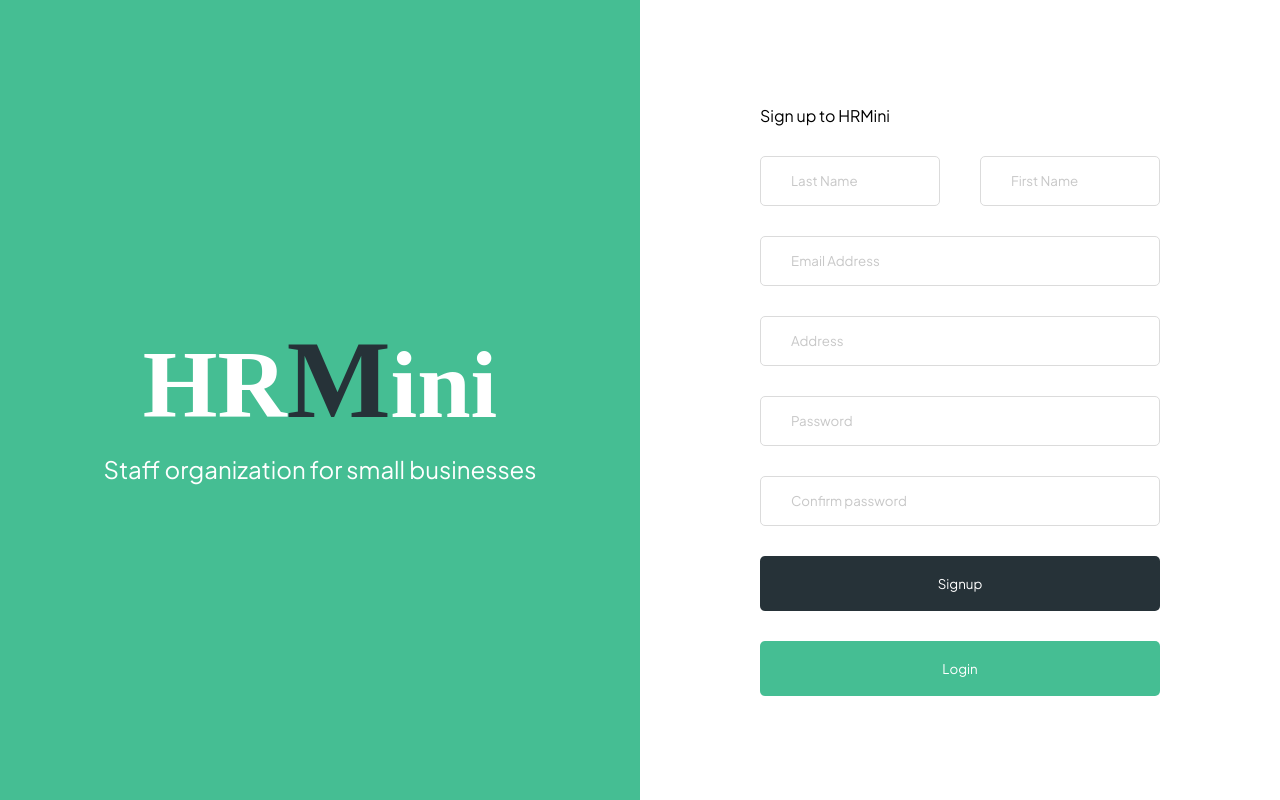
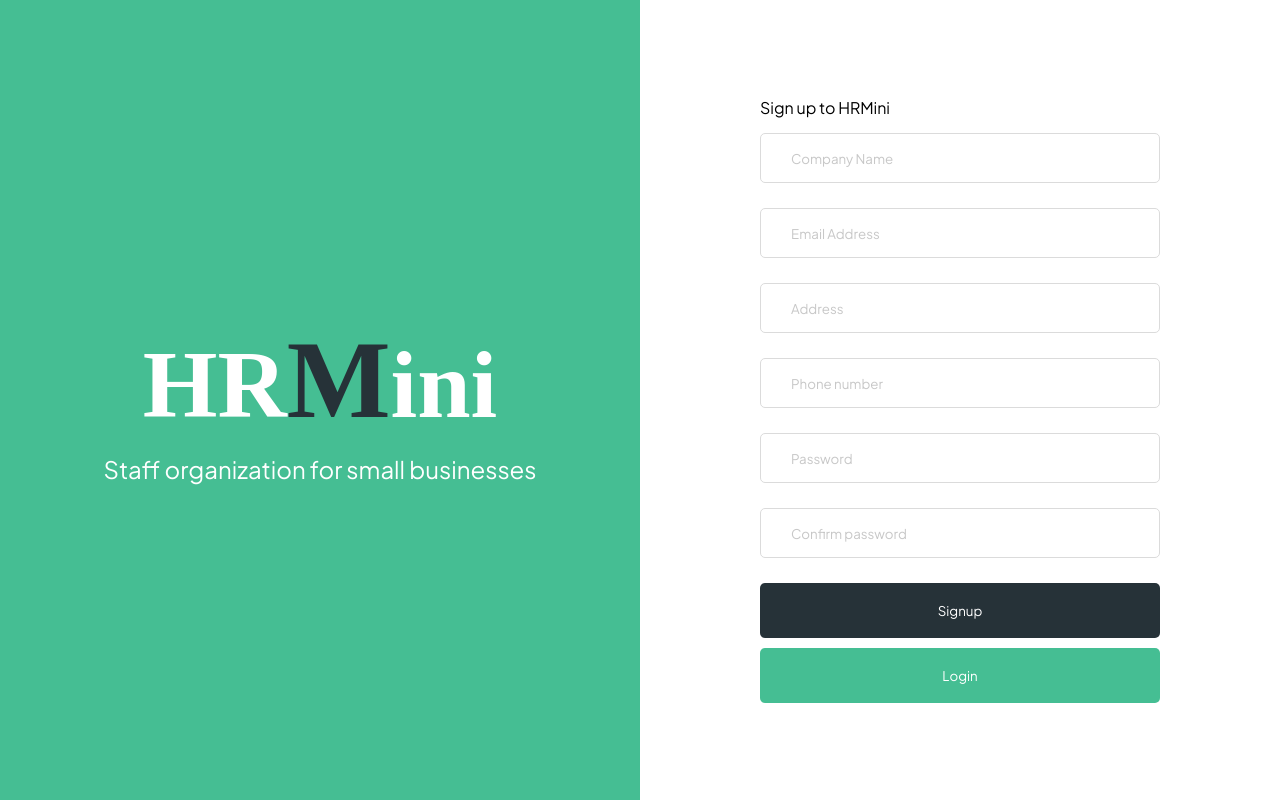
Before and after one commit to MohammedMoshood/hrmini, a React (Create React App) app in the folder client/: page / in a window 1280 px wide. Both pictures are taken after typing "name@example.com", "Sample123" into the empty fields and a click on the button "Sign up". Built offline with nearby package versions, Linux system fonts and the light colour scheme; a web font is replaced by a local one.

Commit message:
sign up aapi integration

```diff
--- a/client/package.json
+++ b/client/package.json
@@ -3,6 +3,7 @@
   "version": "0.1.0",
   "private": true,
   "dependencies": {
+    "@hookform/resolvers": "^3.3.2",
     "@reduxjs/toolkit": "^1.8.5",
     "@testing-library/jest-dom": "^5.16.4",
     "@testing-library/react": "^13.3.0",
@@ -10,6 +11,7 @@
     "framer-motion": "^10.16.4",
     "react": "^18.2.0",
     "react-dom": "^18.2.0",
+    "react-hook-form": "^7.47.0",
     "react-icons": "^4.4.0",
     "react-redux": "^8.0.2",
     "react-router-dom": "^6.3.0",
@@ -17,7 +19,8 @@
     "react-scroll": "^1.8.7",
     "redux": "^4.2.0",
     "styled-components": "^5.3.5",
-    "web-vitals": "^2.1.4"
+    "web-vitals": "^2.1.4",
+    "yup": "^1.3.2"
   },
   "scripts": {
     "start": "react-scripts start",
--- a/client/src/components/Login&Register/Dashboard/ViewStaff.jsx
+++ b/client/src/components/Login&Register/Dashboard/ViewStaff.jsx
@@ -1,5 +1,5 @@
 import React from "react";
-import { FaPen, FaPencilAlt, FaTrash } from "react-icons/fa";
+import {FaPencilAlt, FaTrash } from "react-icons/fa";
 
 const ViewStaff = ({setPanel}) => {
   return (
--- /dev/null
+++ b/client/src/components/Login&Register/Dashboard/yup.jsx
@@ -0,0 +1,15 @@
+import * as yup from "yup";
+const phoneRegExp =
+  /^((\\+[1-9]{1,4}[ \\-]*)|(\\([0-9]{2,3}\\)[ \\-]*)|([0-9]{2,4})[ \\-]*)*?[0-9]{3,4}?[ \\-]*[0-9]{3,4}?$/;
+
+export const signupSchema = yup.object().shape({
+  companyName: yup.string().required(),
+  email: yup.string().email().required(),
+  phone: yup.string().matches(phoneRegExp, "Phone number is not valid"),
+  address: yup.string().required(),
+  password: yup.string().min(8).max(32).required(),
+  passwordConfirm: yup
+    .string()
+    .oneOf([yup.ref("password"), null])
+    .required(),
+});
--- a/client/src/components/Login&Register/SignupForm.jsx
+++ b/client/src/components/Login&Register/SignupForm.jsx
@@ -1,54 +1,71 @@
 import React, { useState } from "react";
 import { motion } from "framer-motion";
+import { signupSchema } from "./Dashboard/yup";
+import { useForm } from "react-hook-form";
+import { useNavigate } from "react-router-dom";
+import { yupResolver } from "@hookform/resolvers/yup"; //allows us to make a connection between react-hook-form and yup which are two different libraries
+// const User_Regex = /^[a-zA-Z][a-zA-Z0-9-_]{3,23}$/;
+// const Pwd_Regex = /^(?=.*[a-z]) (?=.*[A-Z])(?=.*[0-9])(?=.*[!@#$%]).{8,24}$/;
+
+// what is a schema ? a schema defines how data is organized within a database
+
 const SignupForm = ({ setForm }) => {
-  const [lastName, setLastName] = useState();
-  const [firstName, setFirstName] = useState();
-  const [email, setEmail] = useState();
-  const [address, setAddress] = useState();
-  const [password, setPassword] = useState();
-  const [password2, setPassword2] = useState();
+  const [error, setError] = useState(null);
+  const navigate = useNavigate();
+  const {
+    register,
+    handleSubmit,
+    formState: { errors },
+  } = useForm({
+    resolver: yupResolver(signupSchema),
+  });
+
+  const submitForm = async (data) => {
+    const formBody = new URLSearchParams(data).toString();
+
+    let result = await fetch("http://localhost:3000/auth/signup", {
+      method: "POST",
+      body: formBody,
+      headers: {
+        Accept: "application/json",
+        "Content-Type": "application/x-www-form-urlencoded",
+        // "Authorization": `Bearer ${loggedInUser.token}`
+      },
+    });
+
+    console.log(result);
+  };
 
   return (
-    <form className="loginform">
+    <form className="registerform" onSubmit={handleSubmit(submitForm)}>
       <span>Sign up to HRMini</span>
-      <div className="formgroup">
-        <input
-          value={lastName}
-          onChange={(e) => setLastName(e.target.value)}
-          placeholder="Last Name"
-          type="email"
-        />
-        <input
-          value={firstName}
-          onChange={(e) => setFirstName(e.target.value)}
-          placeholder="First Name"
-          type="text"
-        />
-      </div>
       <input
-        value={email}
-        onChange={(e) => setEmail(e.target.value)}
-        placeholder="Email Address"
-        type="email"
-      />
-      <input
-        value={address}
-        onChange={(e) => setAddress(e.target.value)}
-        placeholder="Address"
+        {...register("companyName")}
+        placeholder="Company Name"
         type="text"
       />
+      <span className="error">{errors.companyName?.message} </span>
+      <input {...register("email")} placeholder="Email Address" type="email" />
+      <span className="error">{errors.email?.message} </span>
+
+      <input {...register("address")} placeholder="Address" type="text" />
+      <span className="error">{errors.address?.message} </span>
+
+      <input {...register("phone")} placeholder="Phone number" type="text" />
+      <span className="error">{errors.phone?.message} </span>
+
+      <input {...register("password")} placeholder="Password" type="password" />
+      <span className="error">{errors.password?.message} </span>
+
       <input
-        value={password}
-        onChange={(e) => setPassword(e.target.value)}
-        placeholder="Password"
-        type="password"
-      />
-      <input
-        value={password2}
-        onChange={(e) => setPassword2(e.target.value)}
+        {...register("passwordConfirm")}
         placeholder="Confirm password"
         type="password"
       />
+      <span className="error">
+        {errors.passwordConfirm && "Passwords should match!"}{" "}
+      </span>
+
       <motion.input
         initial={{ x: 100, opacity: 0.5 }}
         animate={{ opacity: 1, x: 0 }}
@@ -56,7 +73,7 @@ const SignupForm = ({ setForm }) => {
         whileHover={{ scale: 0.9 }}
         type="submit"
         value="Signup"
-        onClick={() => setForm("signupsuccess")}
+        // onClick={() => setForm("signupsuccess")}
       />
       <div className="formgroup">
         <motion.button
--- a/client/src/styles/Loginandregister.css
+++ b/client/src/styles/Loginandregister.css
@@ -57,6 +57,32 @@
   border: none;
   cursor: pointer;
 }
+.registerform {
+  display: flex;
+  width: 400px;
+  flex-direction: column;
+  gap: 15px;
+}
+.registerform input {
+  height: 50px;
+  border-radius: 5px;
+  outline: none;
+  padding: 0 30px;
+  margin-bottom: -5px;
+
+  border: 1px solid #dbdbdb;
+}
+.registerform input:not([type="submit"]):focus {
+  outline: var(--FocusedInput);
+}
+.registerform input[type="submit"] {
+  background-color: var(--primaryColor2);
+  height: 55px;
+  color: #fff;
+  border-radius: 5px;
+  border: none;
+  cursor: pointer;
+}
 .formgroup {
   display: flex;
   justify-content: space-between;
@@ -78,3 +104,9 @@
   cursor: pointer;
   font-size: 14px;
 }
+.error {
+  height: 0px;
+  font-size: 10px;
+  color: red;
+  /* margin-top: -10px; */
+}
```
Also changed, not shown: 1 other file (tests, documents, lock files or other folders).
